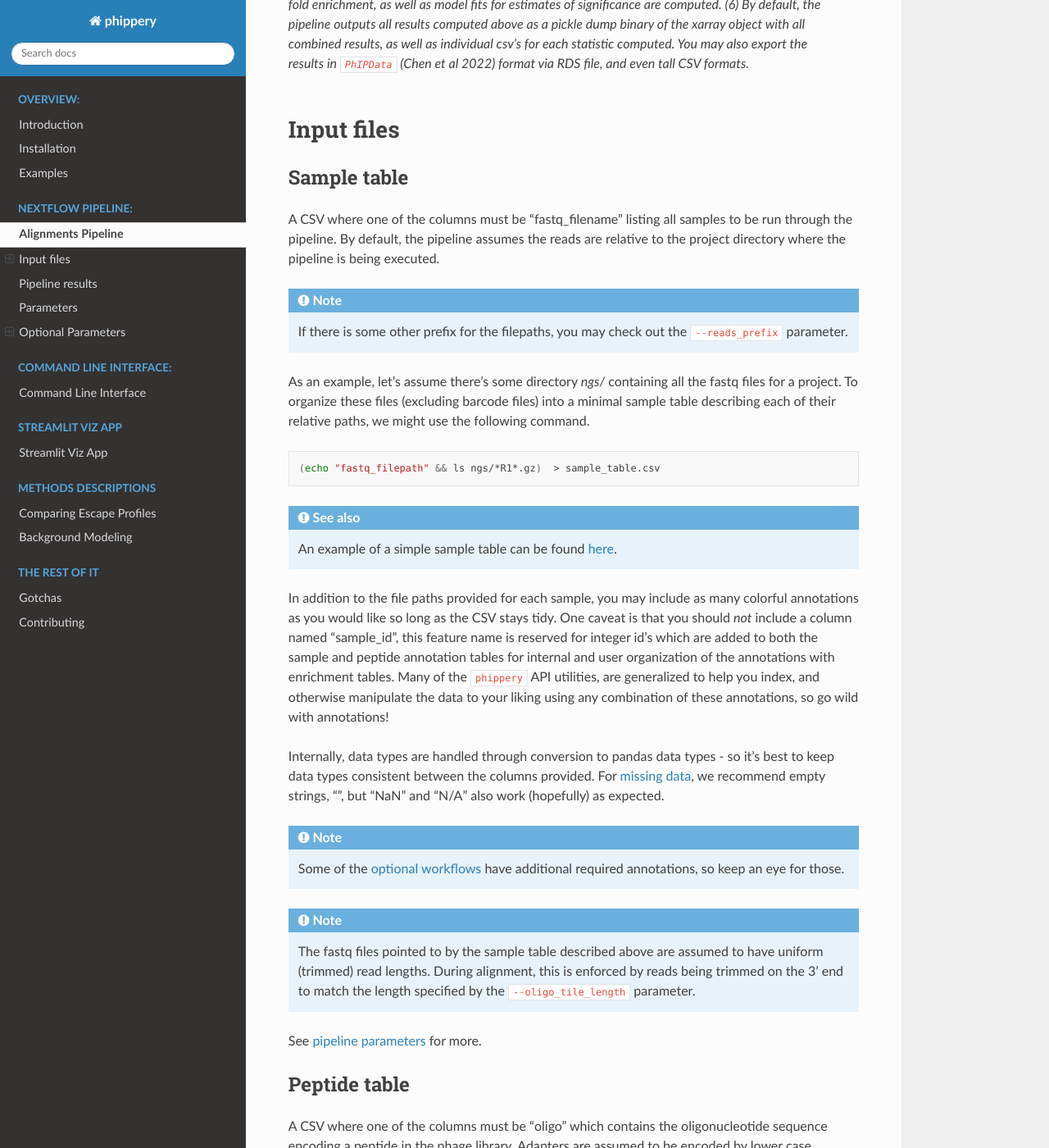
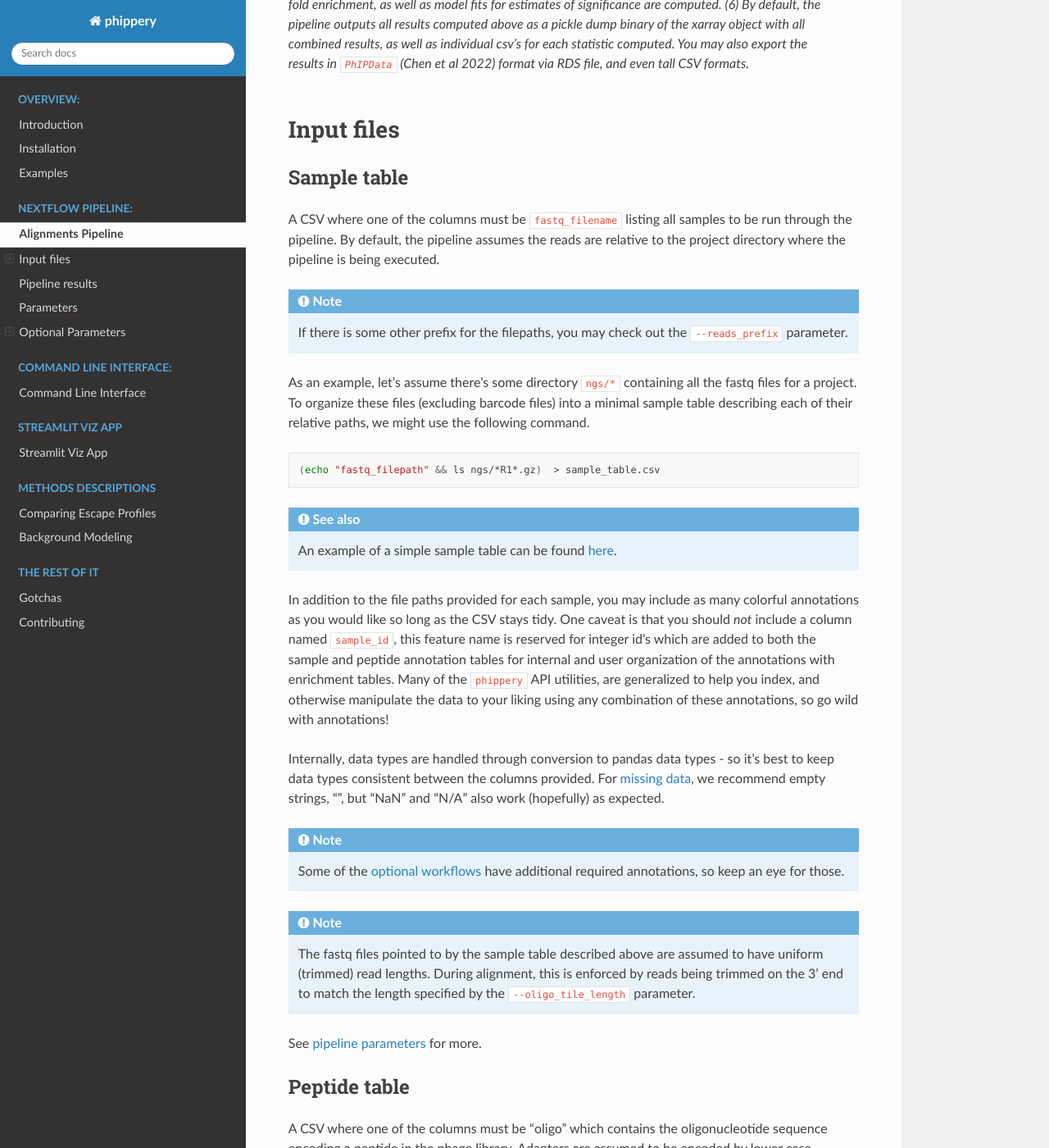
Before and after one commit to matsengrp/phippery, a Sphinx documentation site: the page built from docs/alignments-pipeline.rst, in a window 1280 px wide and 1400 px high, scrolled down 1866 px. Shown: the whole window at 82% size. Built offline with Sphinx 7.4.7 and the Read the Docs theme 2.0.0, drawn with Linux system fonts in a browser that asks for light colours; pages that are not in the unit, such as notebooks, are missing from menus; some of the changed text lies outside the part shown.

Commit message:
a few tweaks

```diff
--- a/docs/alignments-pipeline.rst
+++ b/docs/alignments-pipeline.rst
@@ -57,7 +57,7 @@ Input files
 Sample table
 ++++++++++++
 
-A CSV where one of the columns must be "fastq_filename" listing
+A CSV where one of the columns must be ``fastq_filename`` listing
 all samples to be run through the pipeline.
 By default, the pipeline assumes the reads are relative to
 the project directory where the pipeline is being executed.
@@ -65,7 +65,7 @@ the project directory where the pipeline is being executed.
 .. note:: If there is some other prefix for the filepaths,
     you may check out the ``--reads_prefix`` parameter.
 
-As an example, let's assume there's some directory *ngs/* containing all the
+As an example, let's assume there's some directory ``ngs/*`` containing all the
 fastq files for a project. To organize these files (excluding barcode files)
 into a minimal sample table describing each of their relative paths, we might
 use the following command.
@@ -80,7 +80,7 @@ use the following command.
 In addition to the file paths provided for each sample,
 you may include as many colorful annotations as you would
 like so long as the CSV stays tidy.
-One caveat is that you should *not* include a column named "sample_id",
+One caveat is that you should *not* include a column named ``sample_id``,
 this feature name is reserved for integer id's
 which are added to both the sample and peptide annotation tables
 for internal and user organization of the annotations with
@@ -123,7 +123,7 @@ Conversely, the oligonucleotide encoding of the expressed peptide
 should be upper case.
 Similar to the sample annotation table, you may include any
 annotations you like to the peptides (e.g. "Virus", "Strain", "Loci" etc)
-*except* an annotation named "peptide_id" which is again reserved for
+*except* an annotation named ``peptide_id`` which is again reserved for
 the pipeline execution.
 
 .. seealso:: An example of a simple peptide table can be found
```
Also changed, not shown: other parts of docs/alignments-pipeline.rst (+4 -4 lines), docs/bkg-model.rst (+6 -5 lines).
